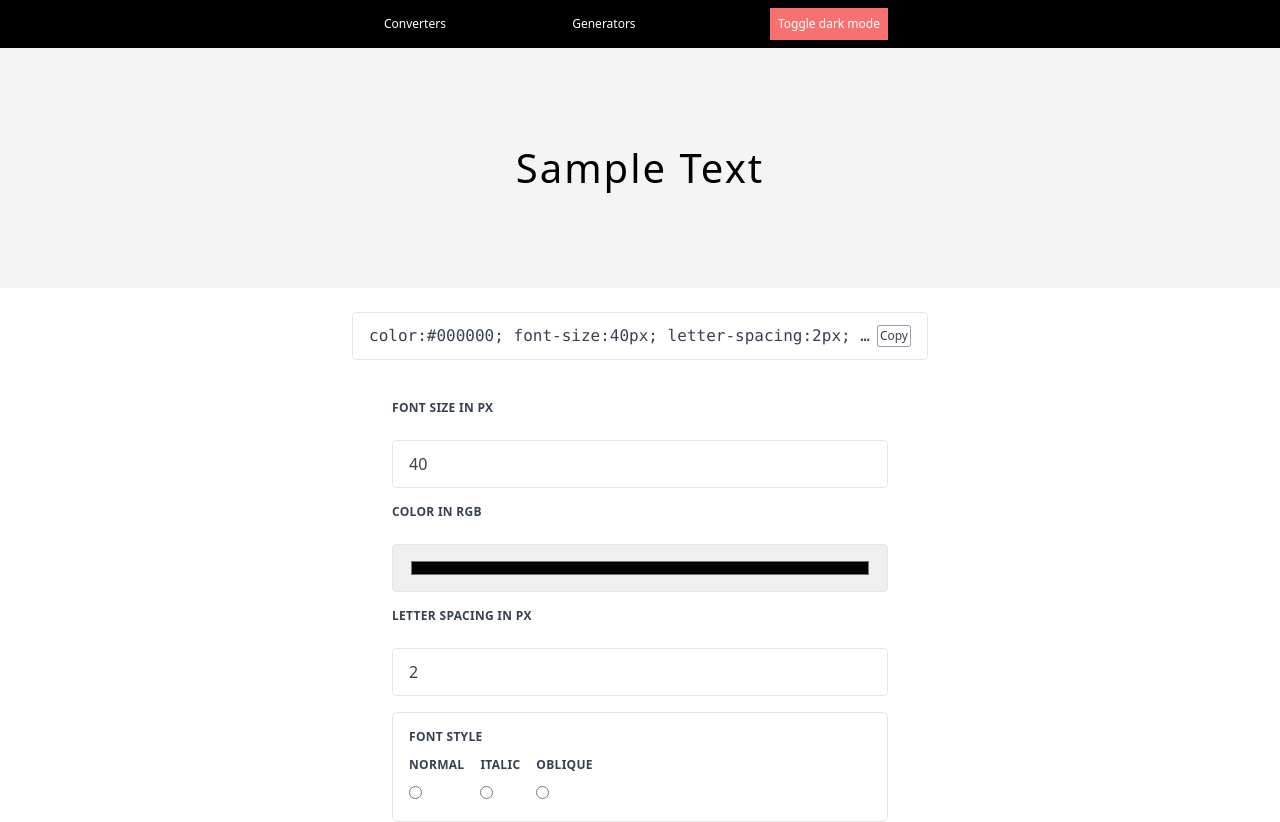
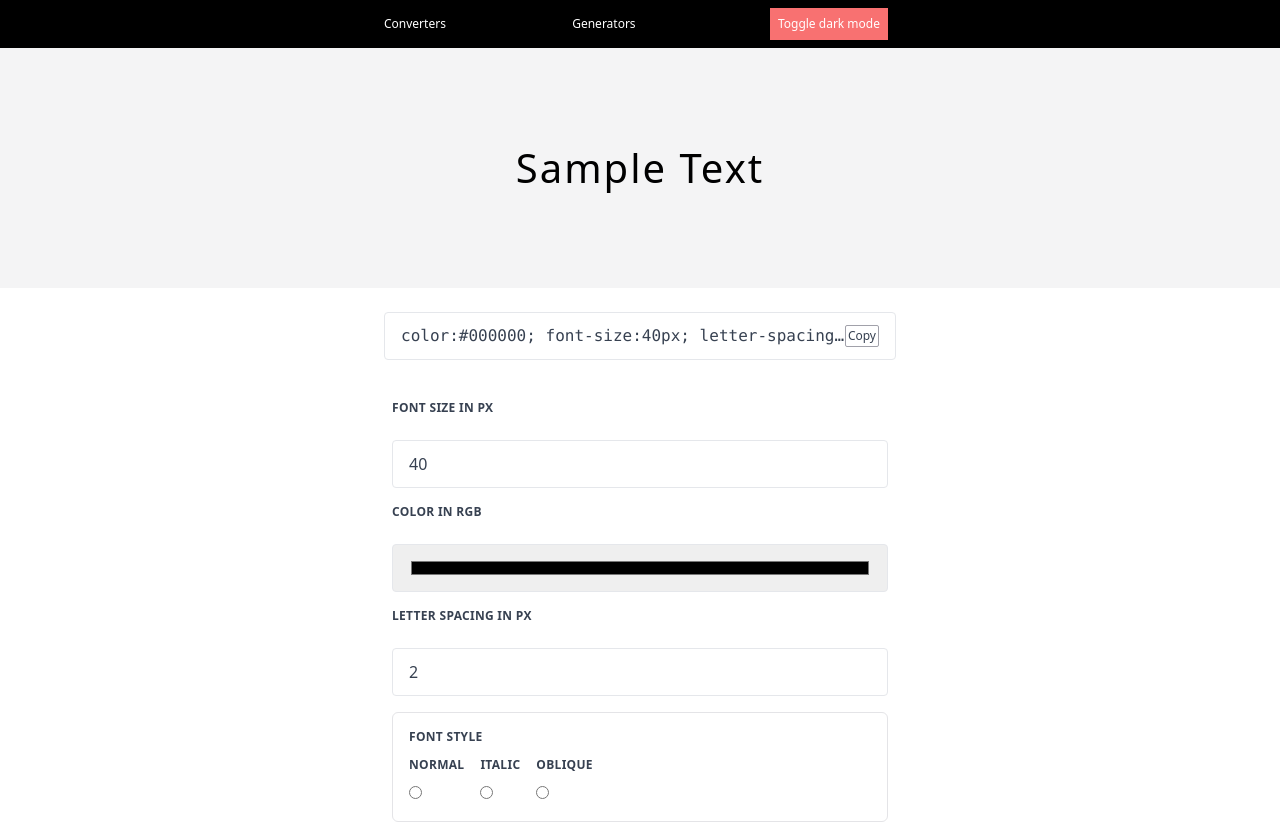
Before and after one commit to aiberk/webdevtools, a React (Vite) app: page /generator/text in a window 1280 px wide. Shown: the top 822 px of the page. Built offline with nearby package versions, Linux system fonts and the light colour scheme.

Commit message:
MVP ready CSS text

```diff
--- a/src/components/CopyToClipBoard.tsx
+++ b/src/components/CopyToClipBoard.tsx
@@ -28,7 +28,7 @@ const UnitConverterDisplay = (props: Props) => {
   let convertedText = text.toString();
   return (
     <>
-      <div className="flex flex-row justify-between items-center dark:text-white appearance-none block max-w-xl w-auto  text-gray-700 border border-gray-200 rounded py-3 px-4 leading-tight focus:outline-none focus:bg-white focus:border-gray-500">
+      <div className="max-w-lg flex flex-row justify-between items-center dark:text-white appearance-none w-auto  text-gray-700 border border-gray-200 rounded py-3 px-4 leading-tight focus:outline-none focus:bg-white focus:border-gray-500">
         <code className="truncate">{text}</code>
         <button
           onClick={(event) => {
```
Also changed, not shown: src/components/UnitConverterInput.txt.
